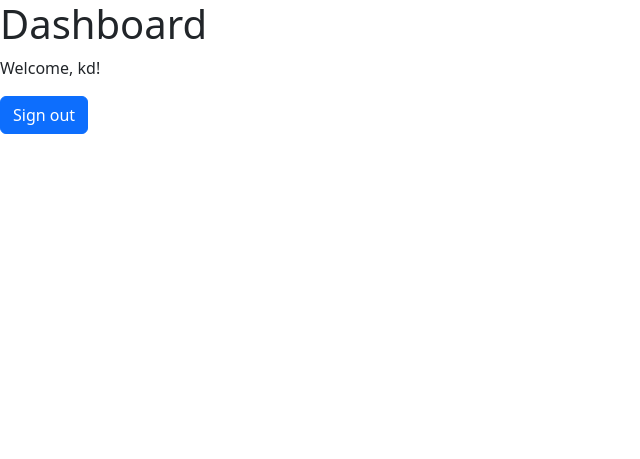
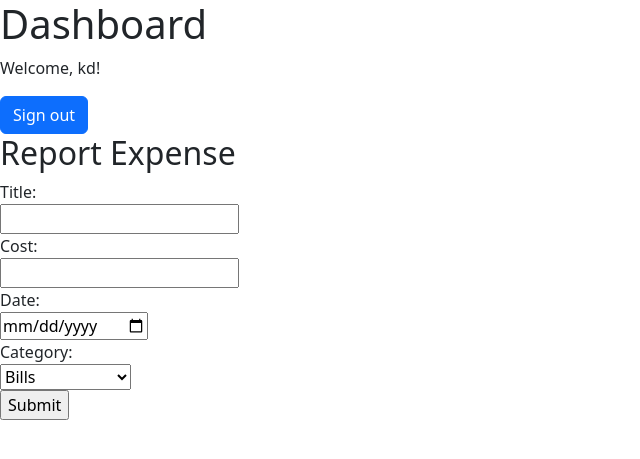
Before and after one commit to erica1i/GerLik-KnotS, a Flask app: page /dashboard in a window 1280 px wide. Shown: the top 459 px of the page, without its empty margins (0-640 px from the left). Run offline with Flask 2, Linux system fonts and the light colour scheme; a user stored in the database is signed in.

Commit message:
establsih forms for expenses

```diff
--- a/app/__init__.py
+++ b/app/__init__.py
@@ -13,10 +13,11 @@ class User(db.Model):
 
 class Expense(db.Model):
     id = db.Column(db.Integer, primary_key=True)
-    user_id = db.Column(db.Integer, nullable=False)
-    expense = db.Column(db.Float, nullable=False)
-    category = db.Column(db.String(80), nullable=False)
+    user_id = db.Column(db.Integer, db.ForeignKey('user.id'), nullable=False)
+    title = db.Column(db.String(100), nullable=False)
+    cost = db.Column(db.Float, nullable=False)
     date = db.Column(db.Date, nullable=False)
+    category = db.Column(db.String(50), nullable=False)
 
 class Budget(db.Model):
     id = db.Column(db.Integer, primary_key=True)
@@ -69,6 +70,41 @@ def logout():
     # Redirect the user to the login page
     return redirect(url_for('login'))
 
+@app.route('/report_expense', methods=['POST'])
+def report_expense():
+    # Get the form data
+    title = request.form.get('title')
+    cost = request.form.get('cost')
+    date = request.form.get('date')
+    category = request.form.get('category')
+
+    # TODO: Add the expense to the database
+
+    # Redirect the user back to the dashboard
+    return redirect(url_for('dashboard'))
+
+
+# @app.route('/report_expense', methods=['POST'])
+# def report_expense():
+#     # Get the form data
+#     title = request.form.get('title')
+#     cost = request.form.get('cost')
+#     date = request.form.get('date')
+#     category = request.form.get('category')
+
+#     # Get the current user
+#     user = User.query.filter_by(username=session['username']).first()
+
+#     # Create a new expense
+#     expense = Expense(title=title, cost=cost, date=date, category=category, user_id=user.id)
+
+#     # Add the expense to the database
+#     db.session.add(expense)
+#     db.session.commit()
+
+#     # Redirect the user back to the dashboard
+#     return redirect(url_for('dashboard'))
+
 # if __name__ == '__main__':
 #     db.create_all()
 #     app.run(debug=True)
--- a/app/templates/dashboard.html
+++ b/app/templates/dashboard.html
@@ -8,5 +8,24 @@
     <h1>Dashboard</h1>
     <p>Welcome, {{ username }}!</p>
     <a class="btn btn-primary" href="{{ url_for('logout') }}">Sign out</a>
+
+    <h2>Report Expense</h2>
+    <form action="{{ url_for('report_expense') }}" method="post">
+        <label for="title">Title:</label><br>
+        <input type="text" id="title" name="title"><br>
+        <label for="cost">Cost:</label><br>
+        <input type="number" id="cost" name="cost" step="0.01"><br>
+        <label for="date">Date:</label><br>
+        <input type="date" id="date" name="date"><br>
+        <label for="category">Category:</label><br>
+        <select id="category" name="category">
+            <option value="bills">Bills</option>
+            <option value="entertainment">Entertainment</option>
+            <option value="food">Food</option>
+            <option value="housing">Housing</option>
+            <option value="trips">Trips</option>
+        </select><br>
+        <input type="submit" value="Submit">
+    </form>
 </body>
 </html>
```
Also changed, not shown: app/instance/expense_tracker.db.
